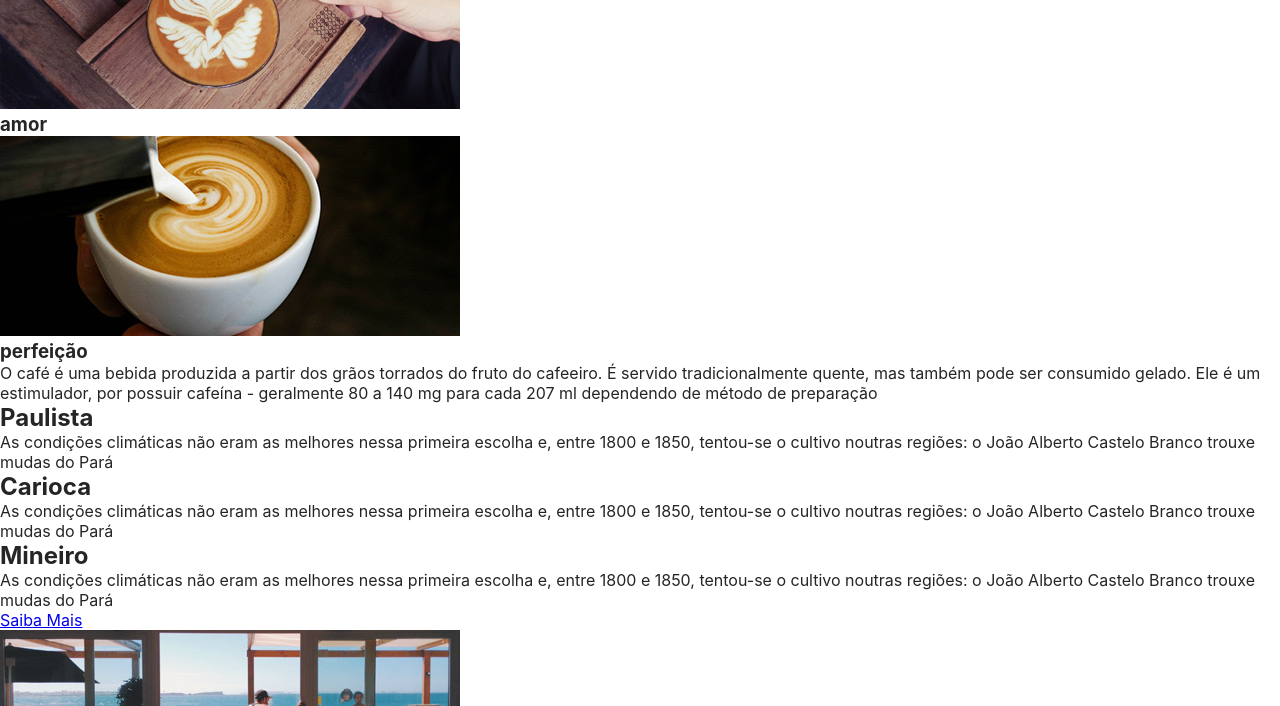
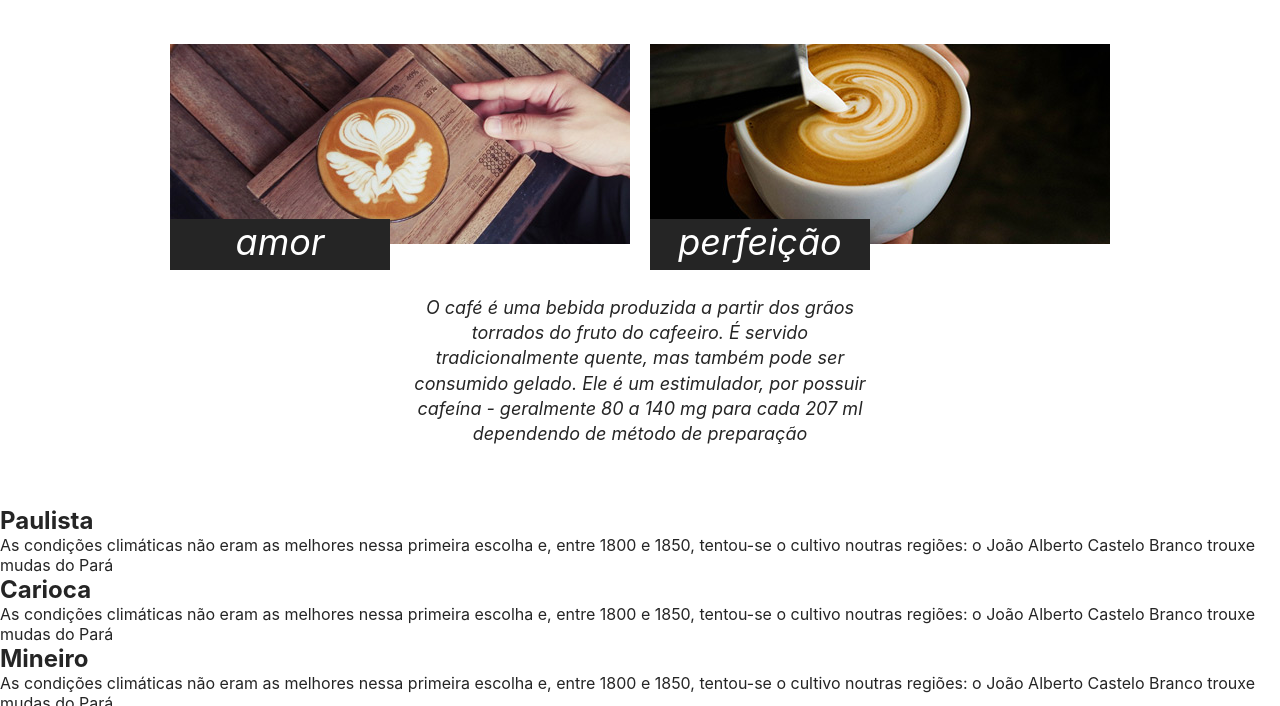
Before and after one commit to samuelvicentini/origamid, a plain HTML site: page brafe/brafe-1-puro/index.html in a window 1280 px wide. Shown: the part 664-1370 px from the top of the page. Drawn offline with Linux system fonts and the light colour scheme.

Commit message:
estilo puro;sobre

```diff
--- a/brafe/brafe-1-puro/index.html
+++ b/brafe/brafe-1-puro/index.html
@@ -35,15 +35,17 @@
       <p>Diretos das fazendas de Minas Gerais</p>
     </main>
 
-    <section>
+    <section class="sobre">
       <h2>Uma mistura de</h2>
-      <div>
-        <img src="assets/cafe-1.jpg" alt="" />
-        <h3>amor</h3>
-      </div>
-      <div>
-        <img src="assets/cafe-2.jpg" alt="" />
-        <h3>perfeição</h3>
+      <div class="sobre-container">
+        <div class="sobre-item">
+          <img src="assets/cafe-1.jpg" alt="" />
+          <h3>amor</h3>
+        </div>
+        <div class="sobre-item">
+          <img src="assets/cafe-2.jpg" alt="" />
+          <h3>perfeição</h3>
+        </div>
       </div>
       <p>
         O café é uma bebida produzida a partir dos grãos torrados do fruto do
--- a/brafe/brafe-1-puro/style.css
+++ b/brafe/brafe-1-puro/style.css
@@ -85,3 +85,62 @@ a.menu-logo {
   font-style: italic;
   font-size: 1.125em;
 }
+
+/* Sobre */
+
+.sobre {
+  padding: 60px 0;
+}
+
+.sobre-container {
+  max-width: 960px;
+  margin: 0 auto;
+}
+
+.sobre-container::after,
+.sobre-container::before {
+  content: "";
+  display: table;
+  clear: both;
+}
+
+.sobre h2 {
+  text-align: center;
+  font-size: 2.25em;
+  margin-bottom: 60px;
+}
+
+.sobre-item {
+  width: 460px;
+  float: left;
+  margin: 0 10px;
+}
+
+.sobre-item img {
+  display: block;
+  max-width: 100%;
+}
+
+.sobre-item h3 {
+  font-size: 2.25em;
+  background: #252525;
+  line-height: 1em;
+  width: 220px;
+  color: #fff;
+  font-style: italic;
+  font-weight: normal;
+  text-align: center;
+  padding: 5px 0 10px 0;
+  top: -25px;
+  position: relative;
+}
+
+.sobre > p {
+  font-size: 1.125em;
+  line-height: 1.4em;
+  font-style: italic;
+  text-align: center;
+  margin: 20 auto;
+  max-width: 460px;
+  margin: 0 auto;
+}
```
